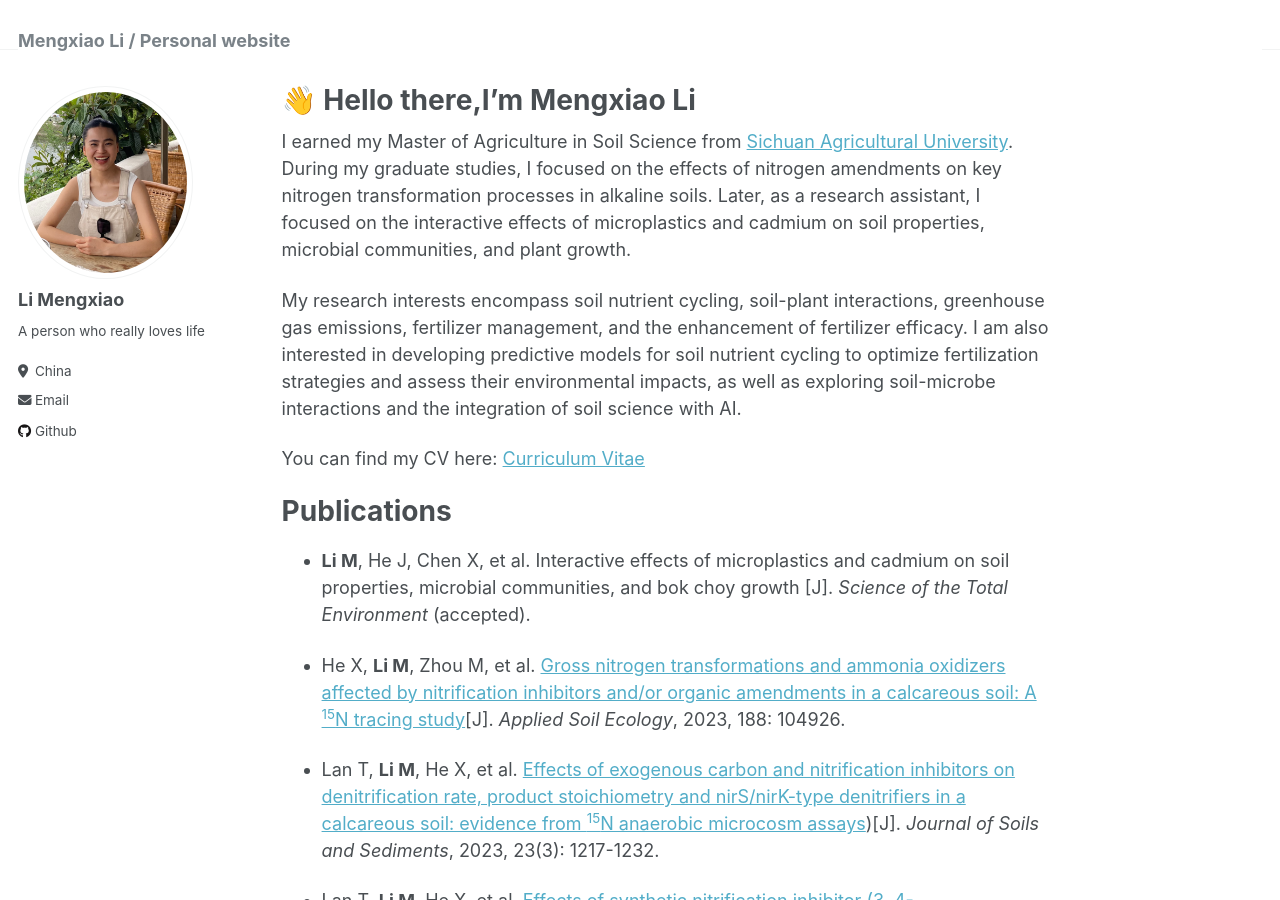
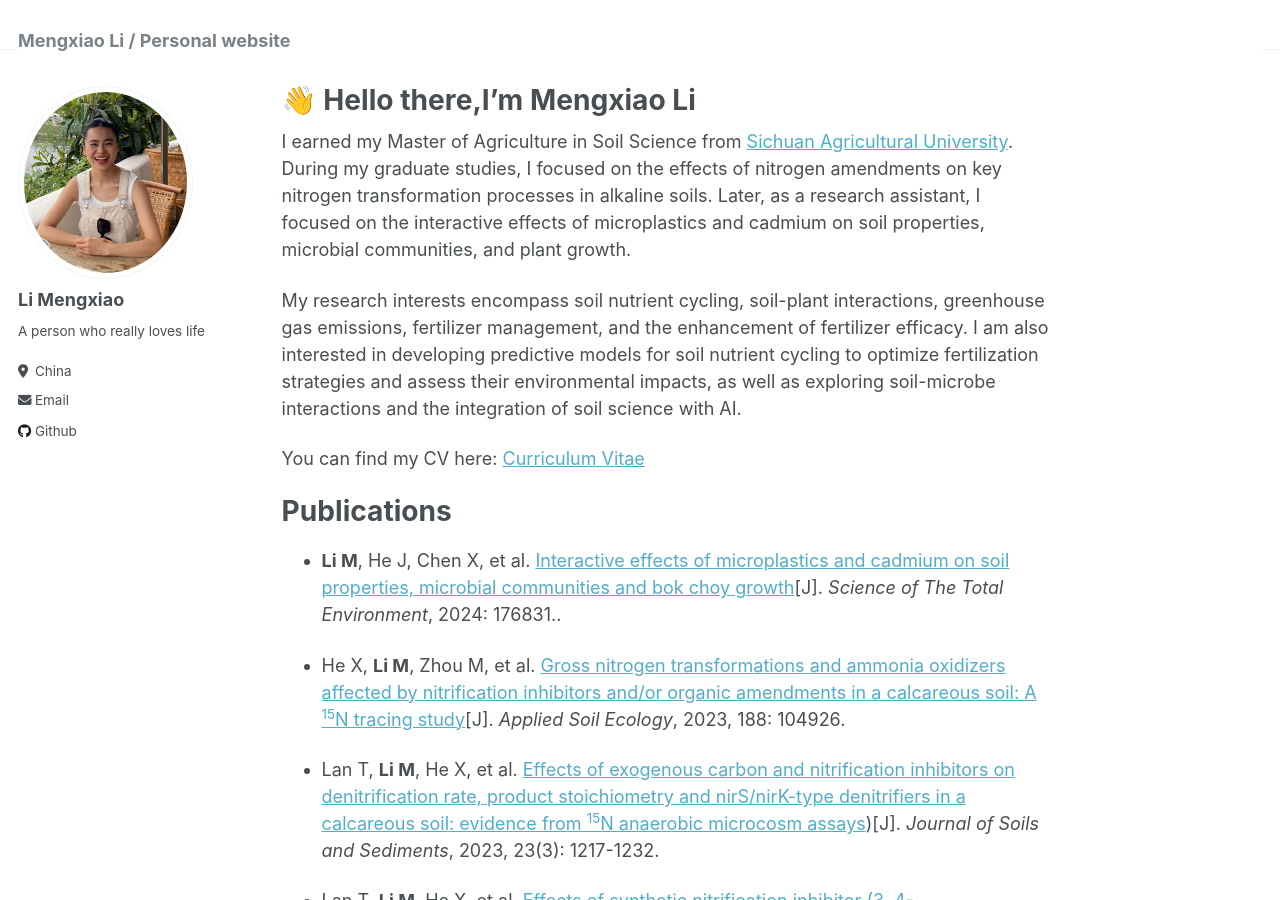
Before and after one commit to HazelLi123/HazelLi123.github.io, a Jekyll site: the page built from _pages/about.md, in a window 1280 px wide and 900 px high. Built offline with Jekyll 4.4.1, drawn with Linux system fonts in a browser that asks for light colours.

Commit message:
Update about.md

```diff
--- a/_pages/about.md
+++ b/_pages/about.md
@@ -15,7 +15,7 @@ You can find my CV here: [Curriculum Vitae ](../assets/CV-Li Mengxiao.pdf)
 
 Publications
 ======
-- **Li M**, He J, Chen X, et al. Interactive effects of microplastics and cadmium on soil properties, microbial communities, and bok choy growth [J]. *Science of the Total Environment* (accepted).
+- **Li M**, He J, Chen X, et al. [Interactive effects of microplastics and cadmium on soil properties, microbial communities and bok choy growth](https://www.sciencedirect.com/science/article/abs/pii/S0048969721007658)[J]. *Science of The Total Environment*, 2024: 176831..
 
 - He X, **Li M**, Zhou M, et al. [Gross nitrogen transformations and ammonia oxidizers affected by nitrification inhibitors and/or organic amendments in a calcareous soil: A <sup>15</sup>N tracing study](https://www.sciencedirect.com/science/article/abs/pii/S0929139323001245)[J]. *Applied Soil Ecology*, 2023, 188: 104926.
 
```
